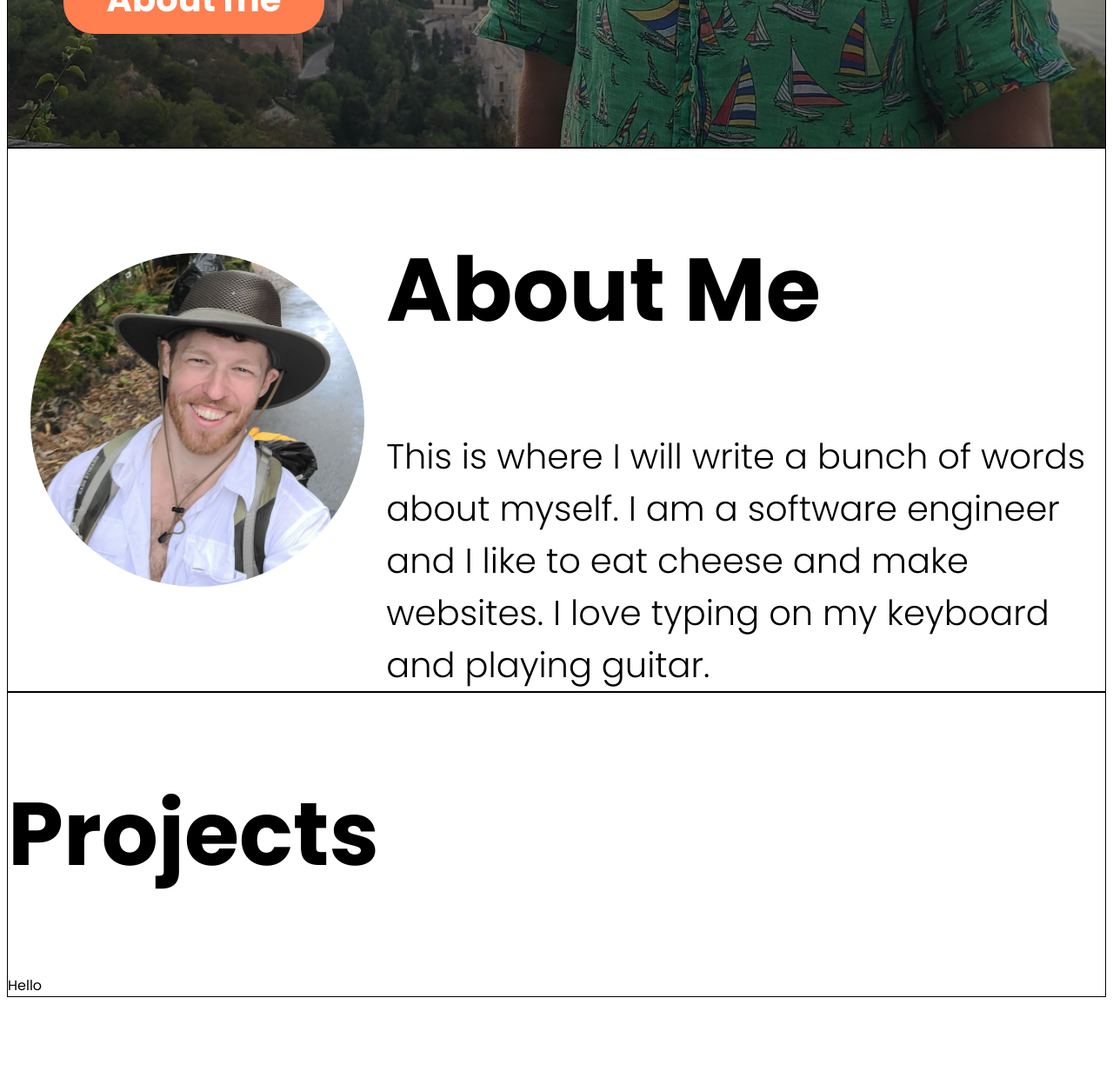
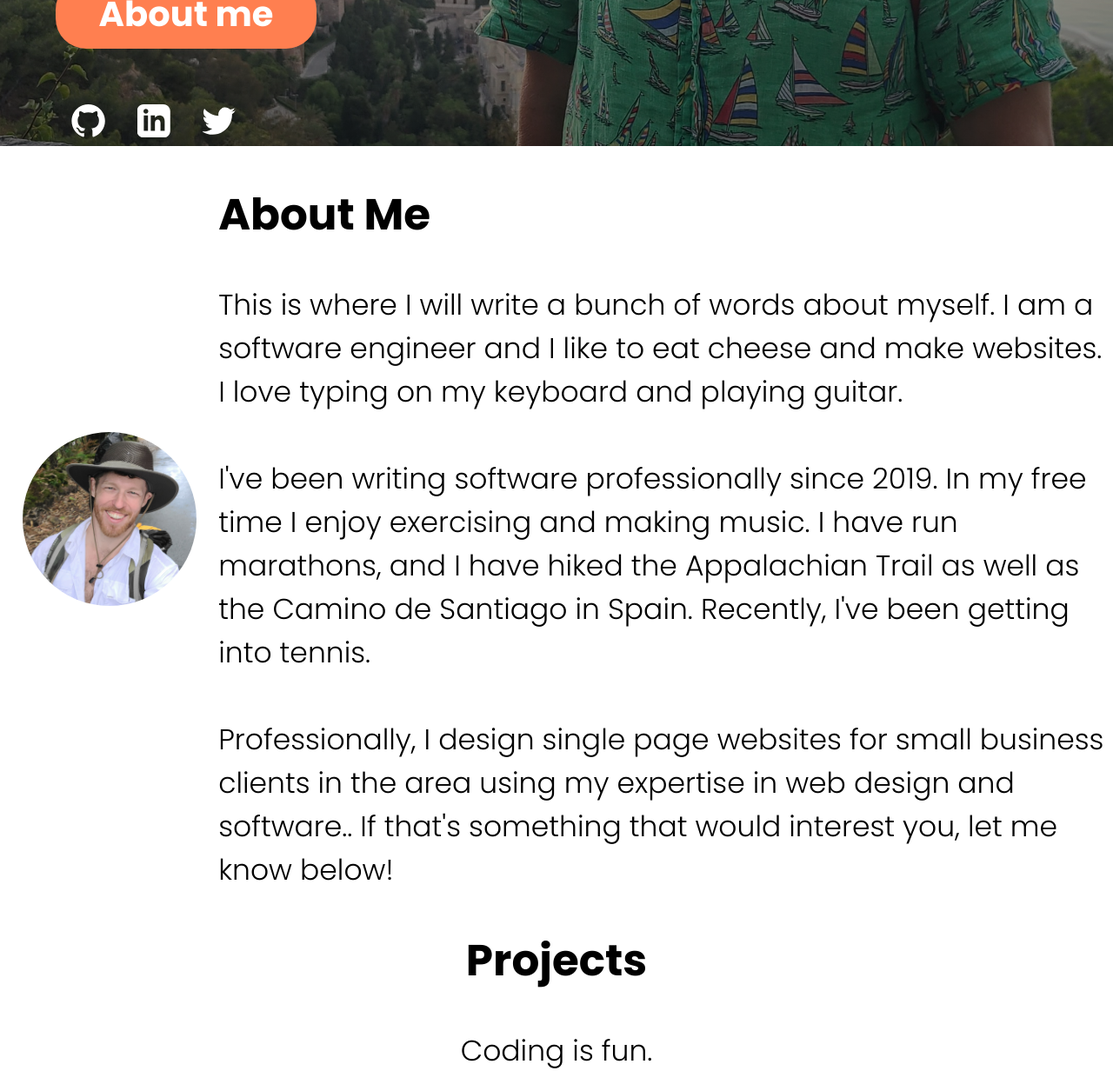
Before and after one commit to rrgallop/ryans-site, a plain HTML site: page index.html in a window 1280 px wide. Shown: the part 640-1872 px from the top of the page at 87% size. Before the commit the page ends 1795 px from the top, so only its background shows below. Drawn offline with Linux system fonts and the light colour scheme.

Commit message:
making progress; project section, about me, and hero...

```diff
--- a/index.html
+++ b/index.html
@@ -32,7 +32,26 @@
             <div class="hero-text">
                 <h1>Ryan R Gallop</h1>
                 <p>Software Engineer</p>
+
                 <div class="hero-button">About me</div>
+
+                <div class="socials">
+                    <p class="social-icon">
+                        <a href="https://www.github.com">
+                            <svg class="icon" xmlns="http://www.w3.org/2000/svg" fill="#ffffff" width="24" height="24" viewBox="0 0 24 24"><path d="M12 0c-6.626 0-12 5.373-12 12 0 5.302 3.438 9.8 8.207 11.387.599.111.793-.261.793-.577v-2.234c-3.338.726-4.033-1.416-4.033-1.416-.546-1.387-1.333-1.756-1.333-1.756-1.089-.745.083-.729.083-.729 1.205.084 1.839 1.237 1.839 1.237 1.07 1.834 2.807 1.304 3.492.997.107-.775.418-1.305.762-1.604-2.665-.305-5.467-1.334-5.467-5.931 0-1.311.469-2.381 1.236-3.221-.124-.303-.535-1.524.117-3.176 0 0 1.008-.322 3.301 1.23.957-.266 1.983-.399 3.003-.404 1.02.005 2.047.138 3.006.404 2.291-1.552 3.297-1.23 3.297-1.23.653 1.653.242 2.874.118 3.176.77.84 1.235 1.911 1.235 3.221 0 4.609-2.807 5.624-5.479 5.921.43.372.823 1.102.823 2.222v3.293c0 .319.192.694.801.576 4.765-1.589 8.199-6.086 8.199-11.386 0-6.627-5.373-12-12-12z"/></svg>
+                        </a>
+                    </p>
+                    <p class="social-icon">
+                        <a href="https://www.linkedin.com">
+                            <svg class="icon" xmlns="http://www.w3.org/2000/svg" fill="#ffffff" width="24" height="24" viewBox="0 0 24 24"><path d="M19 0h-14c-2.761 0-5 2.239-5 5v14c0 2.761 2.239 5 5 5h14c2.762 0 5-2.239 5-5v-14c0-2.761-2.238-5-5-5zm-11 19h-3v-11h3v11zm-1.5-12.268c-.966 0-1.75-.79-1.75-1.764s.784-1.764 1.75-1.764 1.75.79 1.75 1.764-.783 1.764-1.75 1.764zm13.5 12.268h-3v-5.604c0-3.368-4-3.113-4 0v5.604h-3v-11h3v1.765c1.396-2.586 7-2.777 7 2.476v6.759z"/></svg>
+                        </a>
+                    </p>
+                    <p class="social-icon">
+                        <a href="https://www.twitter.com">
+                            <svg class="icon" xmlns="http://www.w3.org/2000/svg" fill="#ffffff" width="24" height="24" viewBox="0 0 24 24"><path d="M24 4.557c-.883.392-1.832.656-2.828.775 1.017-.609 1.798-1.574 2.165-2.724-.951.564-2.005.974-3.127 1.195-.897-.957-2.178-1.555-3.594-1.555-3.179 0-5.515 2.966-4.797 6.045-4.091-.205-7.719-2.165-10.148-5.144-1.29 2.213-.669 5.108 1.523 6.574-.806-.026-1.566-.247-2.229-.616-.054 2.281 1.581 4.415 3.949 4.89-.693.188-1.452.232-2.224.084.626 1.956 2.444 3.379 4.6 3.419-2.07 1.623-4.678 2.348-7.29 2.04 2.179 1.397 4.768 2.212 7.548 2.212 9.142 0 14.307-7.721 13.995-14.646.962-.695 1.797-1.562 2.457-2.549z"/></svg>
+                        </a>
+                    </p>
+                </div>
             </div>
 
             <!-- <div class="socials">
@@ -54,9 +73,13 @@
             <h2>
                 About Me
             </h2>
-            <p>
+            <p class="p-about">
                 This is where I will write a bunch of words about myself. I am a software engineer
                 and I like to eat cheese and make websites. I love typing on my keyboard and playing guitar.
+                <br><br>
+                I've been writing software professionally since 2019. In my free time I enjoy exercising and making music. I have run marathons, and I have hiked the Appalachian Trail as well as the Camino de Santiago in Spain. Recently, I've been getting into tennis.
+                <br><br>
+                Professionally, I design single page websites for small business clients in the area using my expertise in web design and software.. If that's something that would interest you, let me know below!
             </p>
 
         </div>
@@ -65,8 +88,14 @@
     <!-- portfolio -->
     <section class="projects-section">
         <h2>Projects</h2>
-        <div>
-            Hello
+        <p class="p-about">
+            Coding is fun.
+        </p>
+        <div class="projects-container">
+            <div class="project-card"></div>
+            <div class="project-card"></div>
+            <div class="project-card"></div>
+            <div class="project-card"></div>
         </div>
     </section>
     <!-- footer -->
--- a/styles.css
+++ b/styles.css
@@ -1,11 +1,14 @@
 body {
     font-family: 'Poppins', sans-serif;
+    margin-left: 0px;
+    margin-right: 0px;
 }
 
 section {
     /* height: 100vh; */
-    background-color: white;
+    /* background-color: white;
     border: solid black 1px;
+    border-bottom-width: 10px; */
 }
 
 .hero {
@@ -30,7 +33,7 @@ nav {
     position: fixed;
     top: 0;
     z-index: 1000;
-    width: 99%;
+    width: 100%;
     padding-right: 1em;
     height: 7vw;
     transition: top 0.3s;
@@ -54,20 +57,24 @@ li {
 }
 
 h1 {
-    padding-top: 40vh;
+    padding-top: 60vh;
     font-size: 10vw;
     font-weight: 600;
     margin: 0;
 }
 
 h2 {
-    font-size: 8vw;
+    font-size: 5vw;
 }
 
 p {
     margin: 0;
     font-size: 4vw;
     font-weight: 300;
+}
+
+.p-about {
+    font-size: 3.3vw;
 }
 
 .hero-section {
@@ -83,6 +90,7 @@ p {
     background-repeat: no-repeat;
     background-size: cover;
     position: relative;
+    width: 100%;
 
 }
 
@@ -112,35 +120,57 @@ p {
     color: #808080;
 }
 
-/* .info {
-    padding-top: 10vh;
-    display: flexbox;
-} */
-
 .info-section {
     display: flex;
     justify-content: space-around;
-    /* padding: 5vw; */
     align-items: center;
-    /* padding: 10px; */
-}
-
-.info {
-    /* padding: 60px; */
 }
 
 .headshot-container {
-    /* display: flex; */
     align-items: center;
     display: flex;
     padding: 2vw;
 }
 
 .headshot {
-    /* align-items:center; */
-    /* padding-top: 10vh; */
-    width: 30vw;
-    border-radius: 15vw;
+    width: 20vw;
+    border-radius: 10vw;
+}
+
+.socials {
+    display: flex;
+    align-items: center;
+
+}
+
+.social-icon {
+    padding-left: .3em;
+    padding-right: .3em;
+}
+
+.icon {
+    padding: .5vw;
+    padding-top: 5vw;
+    height: 3vw;
+    width: 3vw;
+}
+
+.project-card {
+    width: 200px;
+    height: 500px;
+    border: 1px solid black;
+}
+
+.projects-section {
+    display: flex;
+    flex-direction: column;
+    text-align: center;
+
+}
+
+.projects-container {
+    display: flex;
+    justify-content: space-around;
 }
 
 @media only screen and (min-width: 1000px) {
@@ -166,9 +196,19 @@ p {
         margin: 0;
     }
 
+    h2 {
+        font-size: 50px;
+    }
+
     p {
         margin: 0;
         font-size: 40px;
+        font-weight: 300;
+    }
+
+    .p-about {
+        margin: 0;
+        font-size: 33px;
         font-weight: 300;
     }
 
@@ -184,6 +224,10 @@ p {
         margin-top: 50px;
     }
 
+    .headshot {
+        width: 200px;
+    }
+
 }
 
 /* @media only screen and (min-width: 1000px) { */
```
